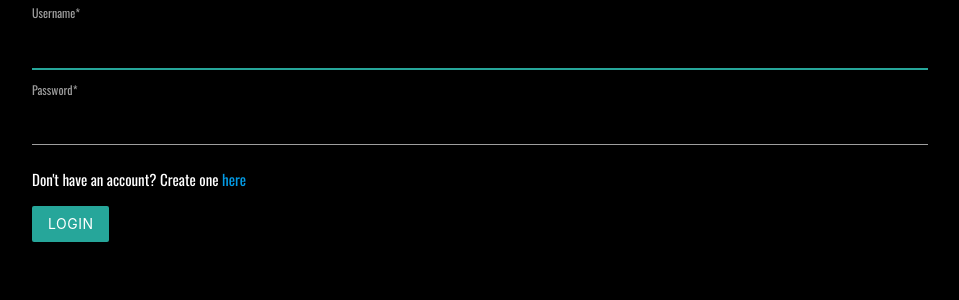
After one commit to jsarko/Movie-App, a Django app: page /login/ in a window 1280 px wide. The commit adds this page. Shown: the top 300 px of the page, without its empty margins (160-1119 px from the left). Run offline with Django 4.2, Linux system fonts and the light colour scheme; some libraries are stand-ins or nearby versions; some web fonts are replaced.

Commit message:
login/logout views

```diff
--- a/movie_app/settings.py
+++ b/movie_app/settings.py
@@ -137,3 +137,6 @@ DEFAULT_AUTO_FIELD = 'django.db.models.BigAutoField'
 
 # Crispy forms are used for styling the user views
 CRISPY_TEMPLATE_PACK="bootstrap4"
+
+LOGIN_REDIRECT_URL = "/"
+LOGOUT_REDIRECT_URL = "/"
--- a/movie_app/urls.py
+++ b/movie_app/urls.py
@@ -16,10 +16,12 @@ Including another URLconf
 from django.contrib import admin
 from django.urls import path, include
 from users import views
+from django.contrib.auth.views import LoginView, LogoutView
 
 urlpatterns = [
     path('admin/', admin.site.urls),
     path("register/", views.register, name="register"),
     path('', include('movies.urls')),
-    path('login/', include("django.contrib.auth.urls")),
+    path('login/', LoginView.as_view(template_name="users/login.html")),
+    path('', include('django.contrib.auth.urls')),
 ]
--- a/movies/templates/movies/index.html
+++ b/movies/templates/movies/index.html
@@ -82,6 +82,11 @@
 </style>
 {% if success or error %}
 <span class="msgBox yellow orange-text text-darken-3 darken-1">{{success}}{{error}}</span>
+{% endif %}
+{% if user.is_authenticated %}
+<p class="right">Hello, {{user.username}} <a href="/logout">(logout)</a></p>
+{% else %}
+<p class="right"><a href="/login">Log in</a></p>
 {% endif %}
 <h3>Movies</h3>
 <form action="{% url 'movies:lookup' %}">
--- /dev/null
+++ b/users/templates/users/login.html
@@ -0,0 +1,16 @@
+{% extends "movies/base.html" %}
+
+{% block title %}
+Login Here
+{% endblock %}
+
+{% load crispy_forms_tags %}
+
+{% block content %}
+<form method="POST" class="form-group">
+    {% csrf_token %}
+    {{form|crispy}}
+    <p>Don't have an account? Create one <a href="/register">here</a></p>
+    <button type="submit" class="btn btn-success">Login</button>
+</form>
+{% endblock %}
```
Also changed, not shown: movies/views.py (+3 -5 lines), db.sqlite3.
